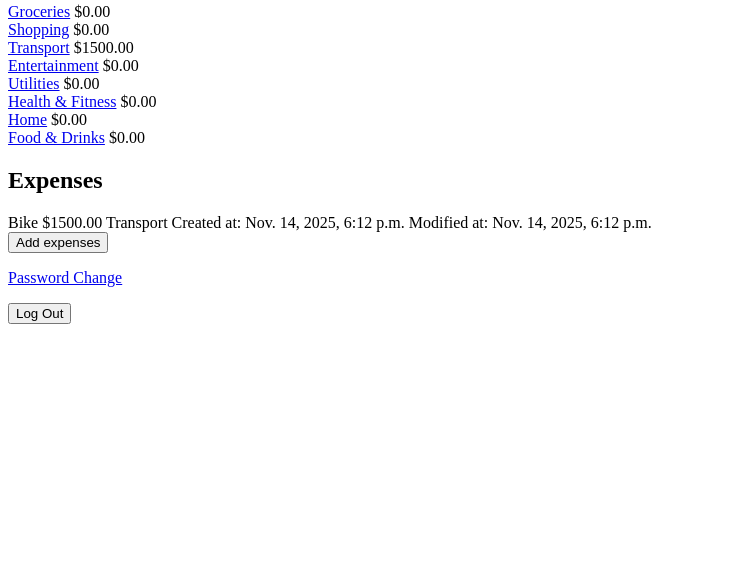
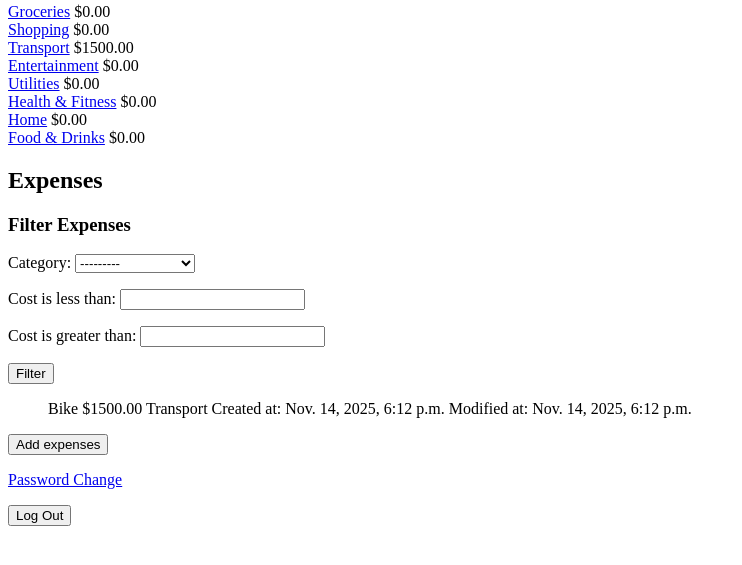
Before and after one commit to Makiesto/personal-expense-tracker, a Django app: page /expenses/dashboard/ in a window 1280 px wide. Shown: the part 124-689 px from the top of the page, without its empty margins (0-742 px from the left). Run offline with Django 5.2, Linux system fonts and the light colour scheme; a user stored in the database is signed in; data comes from the database, SQL or seed files in the repository.

Commit message:
Created filters.py with ProductFilter, applied it to dashboard view and to dashboard template

```diff
--- a/cenv/pyvenv.cfg
+++ /dev/null
@@ -1,5 +0,0 @@
-home = /Library/Frameworks/Python.framework/Versions/3.12/bin
-include-system-site-packages = false
-version = 3.12.4
-executable = /Library/Frameworks/Python.framework/Versions/3.12/bin/python3.12
-command = /usr/local/bin/python3 -m venv /Users/admin/Desktop/Django/personal_expense_tracker/cenv
--- /dev/null
+++ b/expenses/filters.py
@@ -0,0 +1,13 @@
+import django_filters
+
+from .models import Expense
+
+
+class ProductFilter(django_filters.FilterSet):
+    class Meta:
+        model = Expense
+        fields = {
+            'category': ['exact'],
+            'cost': ['lt', 'gt'],
+
+        }
--- a/expenses/templates/expenses/dashboard.html
+++ b/expenses/templates/expenses/dashboard.html
@@ -22,12 +22,23 @@
 
         <h2>Expenses</h2>
         {% if expenses_list %}
-            <div>
-                {% for expense in expenses_list %}
-                    <div>{{ expense.expense_text }} ${{ expense.cost }} {{ expense.category }} Created
-                        at: {{ expense.created_at }} Modified at: {{ expense.updated_at }}</div>
+            <h3>Filter Expenses</h3>
+
+            <form method="get">
+                {{ filter.form.as_p }}
+                <button type="submit">Filter</button>
+            </form>
+
+            <ul>
+                {% for expense in filter.qs %}
+                     <div>
+                         {{ expense.expense_text }} ${{ expense.cost }} {{ expense.category }} Created
+                        at: {{ expense.created_at }} Modified at: {{ expense.updated_at }}
+                     </div>
+                {% empty %} <ul>No products found!</ul>
                 {% endfor %}
-            </div>
+            </ul>
+
         {% else %}
             <p>No expenses are available.</p>
         {% endif %}
--- a/expenses/views.py
+++ b/expenses/views.py
@@ -3,9 +3,10 @@ from django.db.models import Sum, Q
 from django.shortcuts import render, get_object_or_404, redirect
 from django.views import generic
 
-from .forms import ExpenseForm
+from .forms import ExpenseForm, ExpenseFilterForm
 from .models import Category, Expense, UserCategory
 
+from . filters import ProductFilter
 
 # Create your views here.
 
@@ -24,9 +25,12 @@ def dashboard(request):
 
     expenses_list = Expense.objects.filter(user=request.user)
 
+    expense_filter = ProductFilter(request.GET, queryset=expenses_list)
+
     context = {
         "categories": categories,
         "expenses_list": expenses_list,
+        "filter": expense_filter,
     }
 
     return render(request, "expenses/dashboard.html", context)
--- a/requirements.txt
+++ b/requirements.txt
@@ -20,6 +20,8 @@ debugpy==1.8.11
 decorator==5.1.1
 Django==5.2.7
 django-debug-toolbar==6.1.0
+django-filter==25.2
+django-polls @ file:///Users/admin/Desktop/django-polls/dist/django_polls-0.1.tar.gz#sha256=8dd41628206954ed14b37d1dbdceb173803b080700341796556de3271c8dbc55
 executing==2.1.0
 Flask==2.3.2
 Flask-CKEditor==0.5.1
```
Also changed, not shown: expenses/forms.py (+11 -0 lines), 10 other files.
